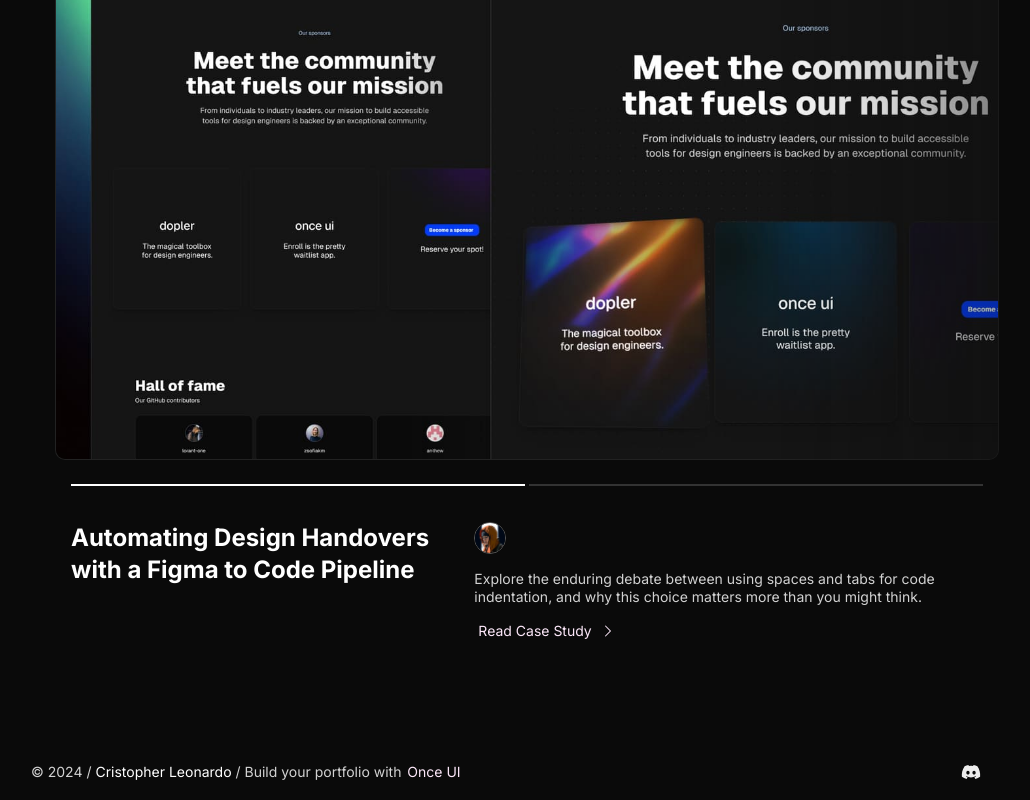
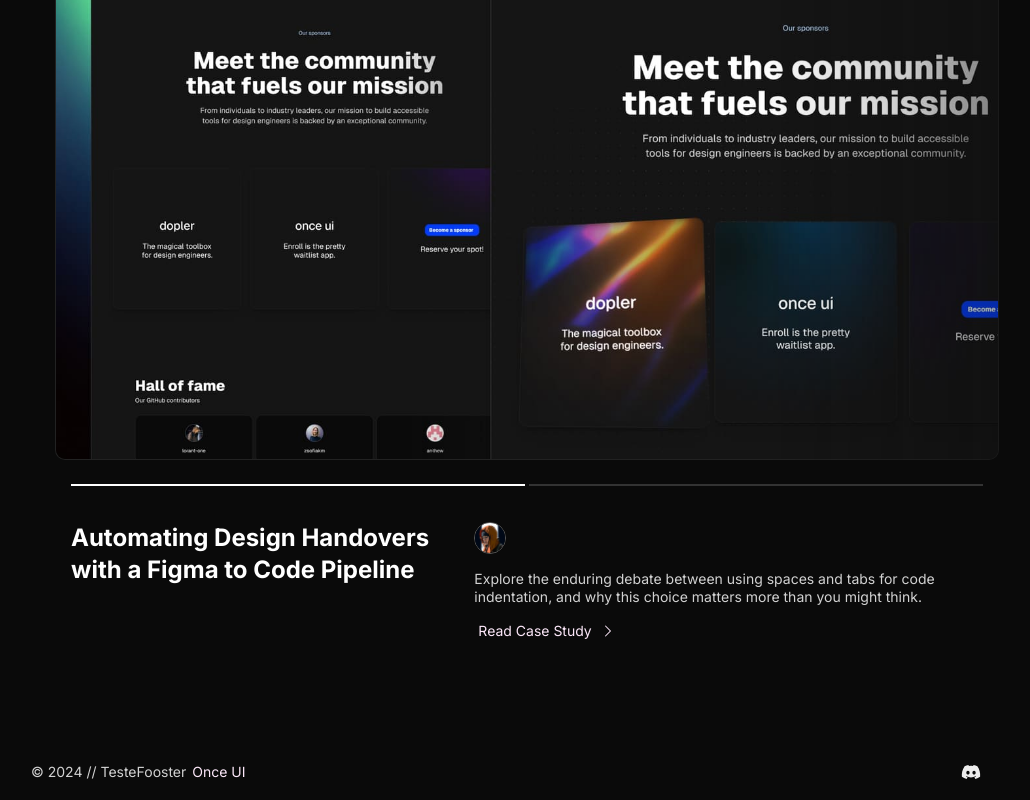
Before and after one commit to flynnzin/sweet_nexjsj, a Next.js app: page /en in a window 1280 px wide. Shown: the part 2451-3251 px from the top of the page, without its empty margins (113-1143 px from the left). Built offline with nearby package versions, Linux system fonts and the light colour scheme.

Commit message:
Update Footer.tsx

```diff
--- a/src/components/Footer.tsx
+++ b/src/components/Footer.tsx
@@ -26,12 +26,9 @@
                         onBackground="neutral-weak">
                         © {currentYear} /
                     </Text>
-                    <Text paddingX="4">
-                        {person.name}
-                    </Text>
                     <Text onBackground="neutral-weak">
                         {/* Usage of this template requires attribution. Please don't remove the link to Once UI. */}
-                        / Build your portfolio with <SmartLink style={{marginLeft: '-0.125rem'}} href="https://once-ui.com/templates/magic-portfolio">Once UI</SmartLink>
+                        / TesteFooster <SmartLink style={{marginLeft: '-0.125rem'}} href="https://once-ui.com/templates/magic-portfolio">Once UI</SmartLink>
                     </Text>
                 </Text>
                 <Flex
```
